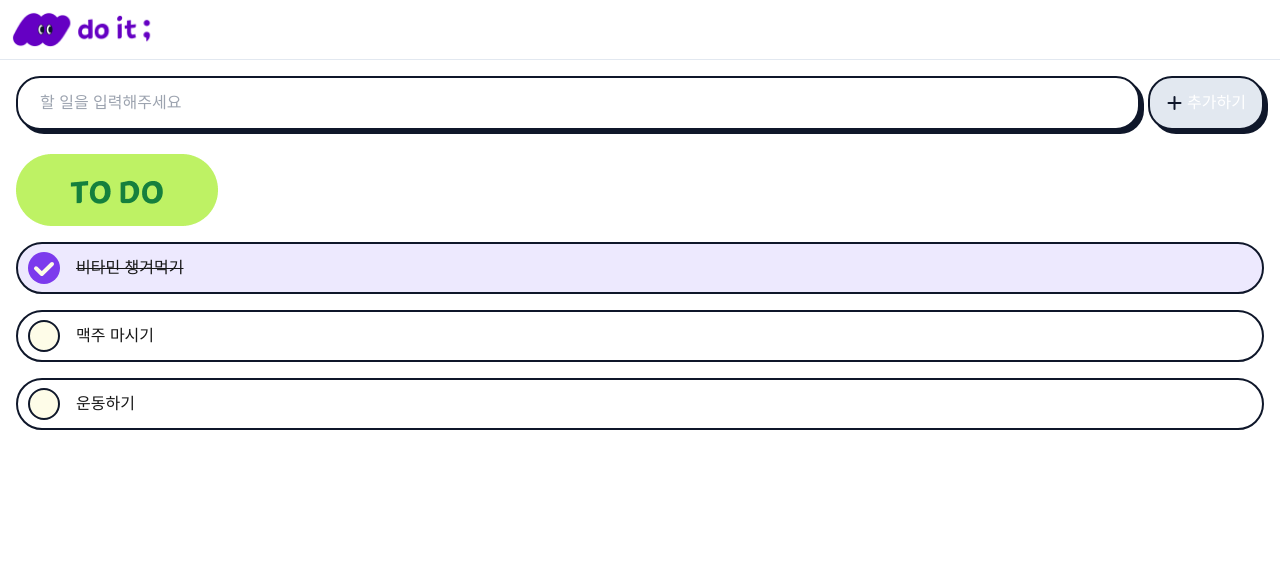
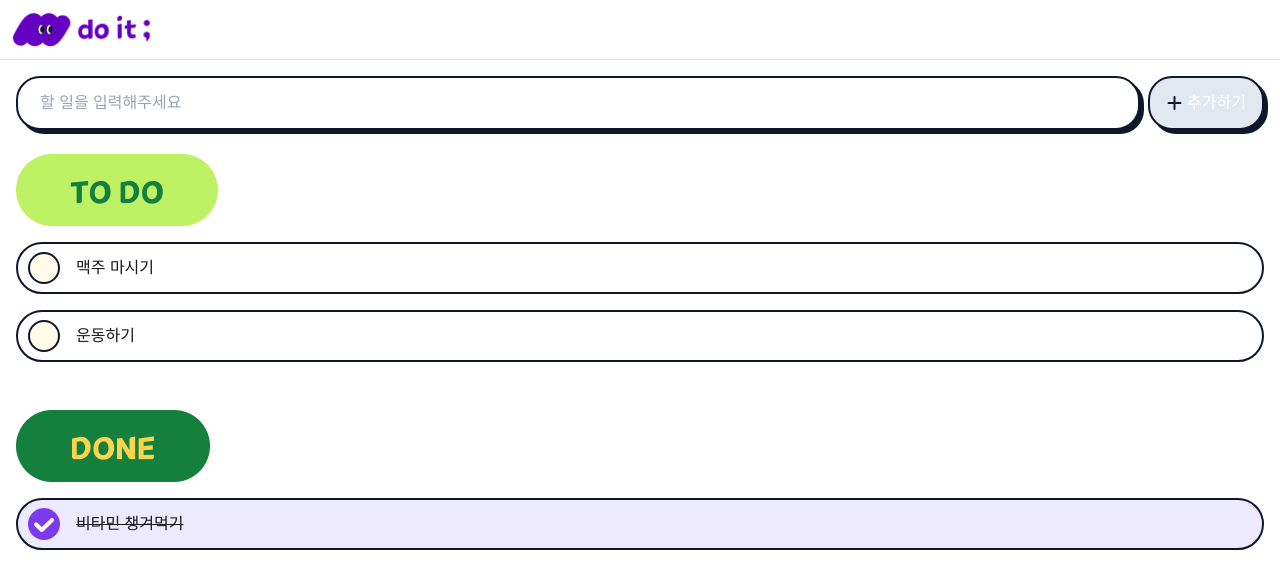
Before and after one commit to e-sum-e/codeit-todolist, a Next.js app: page / in a window 1280 px wide. Shown: the top 588 px of the page. Built offline with nearby package versions, Linux system fonts and the light colour scheme.

Commit message:
:hammer: done 파트 추가 및 isDone 상태에 따라 맞는 파트에 보여지도록 수정

```diff
--- a/src/app/page.tsx
+++ b/src/app/page.tsx
@@ -43,7 +43,30 @@ export default function Home() {
           style={{ width: "auto", height: "100%" }}
         />
         <ul className="flex flex-col gap-[16px] mt-[16px]">
-          {tempCheckListItems.map((item) => (
+          {tempCheckListItems
+            .filter((item) => item.isDone === false)
+            .map((item) => (
+              <CheckListItem
+                key={item.id}
+                title={item.title}
+                isDone={item.isDone}
+              />
+            ))}
+        </ul>
+      </div>
+      <div className="mt-[48px]">
+        <Image
+          src="/image/done@2x.png"
+          alt="todo"
+          width={0}
+          height={0}
+          sizes="100%"
+          style={{ width: "auto", height: "100%" }}
+        />
+        <ul className="flex flex-col gap-[16px] mt-[16px]">
+          {tempCheckListItems
+            .filter((item) => item.isDone === true)
+            .map((item) => (
               <CheckListItem
                 key={item.id}
                 title={item.title}
```
Lines whose indentation alone changed are shown as unchanged.
